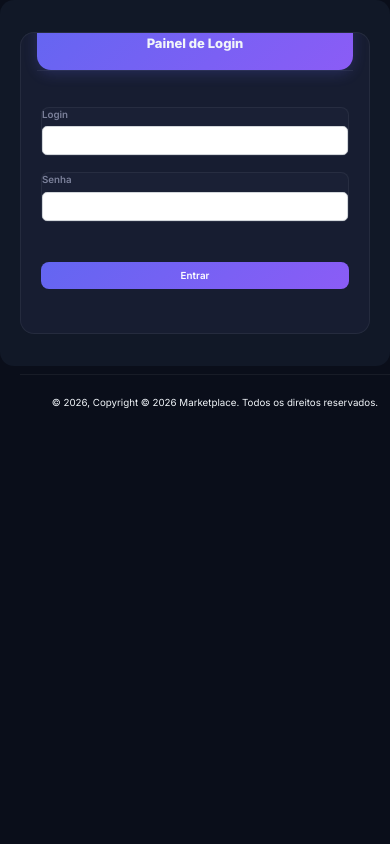
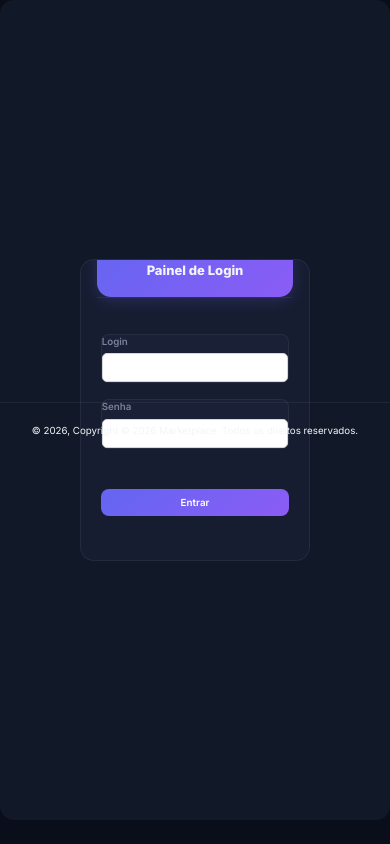
Before and after one commit to yagooook21-lab/criador-de-lojas, a PHP site: page /@SERVIDOR/index.php in a window 390 px wide. Run offline with PHP 8.4, Linux system fonts and the light colour scheme; data comes from the database, SQL or seed files in the repository; data that the repository does not hold is empty; some libraries are stand-ins or nearby versions.

Commit message:
Style: ajusta responsividade e centralizacao da tela de login

```diff
--- a/@SERVIDOR/index.php
+++ b/@SERVIDOR/index.php
@@ -55,12 +55,12 @@
 
 <body class="bg-dark-sidebar">
 
-  <main class="main-content  mt-0">
-    <div class="page-header align-items-start min-vh-100" style="background-position: 35% !important; background-size: auto !important; background-image: none;">
+  <main class="main-content mt-0" style="margin-left: 0 !important; width: 100%; min-height: 100vh; display: flex; flex-direction: column;">
+    <div class="page-header align-items-center justify-content-center min-vh-100 w-100" style="background-position: center !important; background-size: cover !important; background-image: none; display: flex; flex: 1;">
       <span class="mask bg-dark-sidebar opacity-6"></span>
       <div class="container my-auto">
-        <div class="row">
-          <div class="col-lg-4 col-md-8 col-12 mx-auto">
+        <div class="row justify-content-center">
+          <div class="col-xl-4 col-lg-5 col-md-7 col-sm-10 col-12 mx-auto px-4">
             <div class="card z-index-0 fadeIn3 fadeInBottom">
               <div class="card-header p-0 position-relative mt-n4 mx-3 z-index-2">
 
@@ -103,15 +103,13 @@
 
       <footer class="footer position-absolute bottom-2 py-2 w-100">
         <div class="container">
-          <div class="row align-items-center justify-content-lg-between">
-            <div class="col-12 col-md-6 my-auto">
-              <div class="copyright text-center text-sm text-white text-lg-start">
+          <div class="row align-items-center justify-content-center">
+            <div class="col-12 my-auto">
+              <div class="copyright text-center text-sm text-white">
                 © <script>
                   document.write(new Date().getFullYear())
                 </script>, Copyright © 2026 Marketplace. Todos os direitos reservados.
               </div>
-            </div>
-
           </div>
         </div>
       </footer>
```
